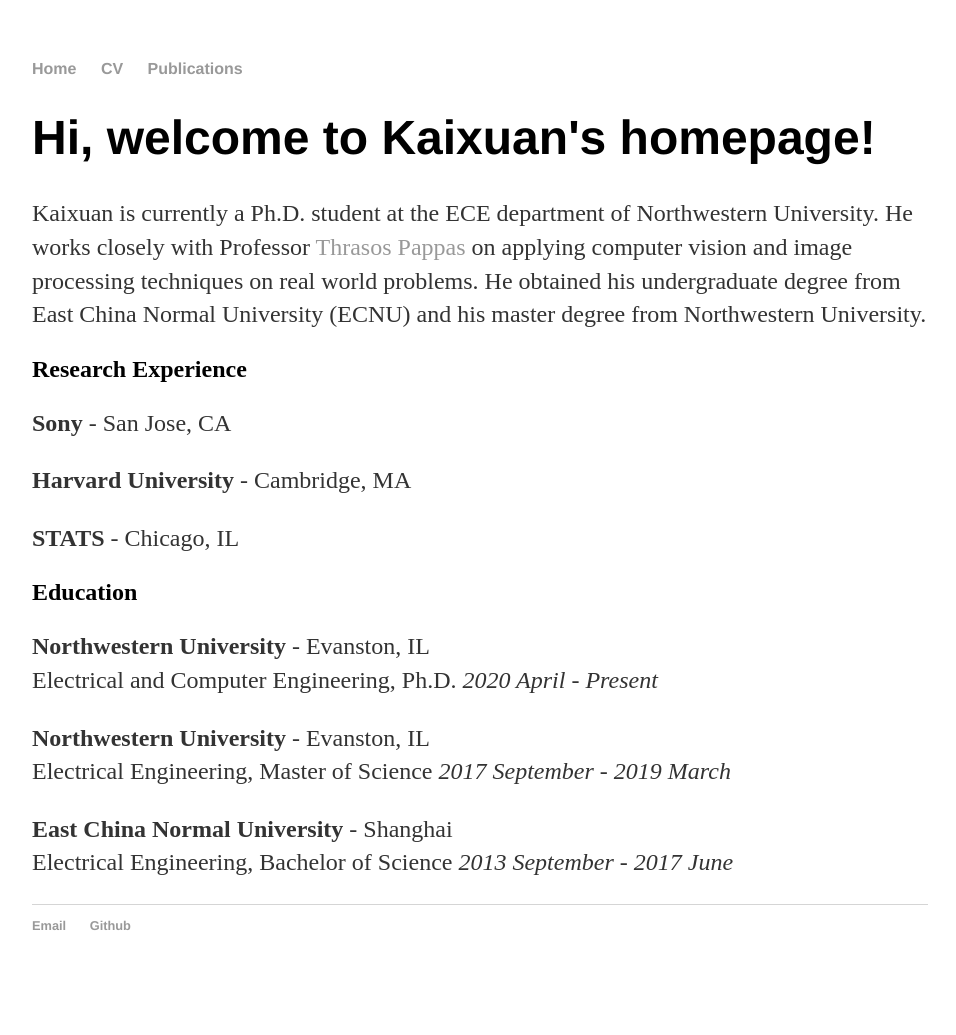
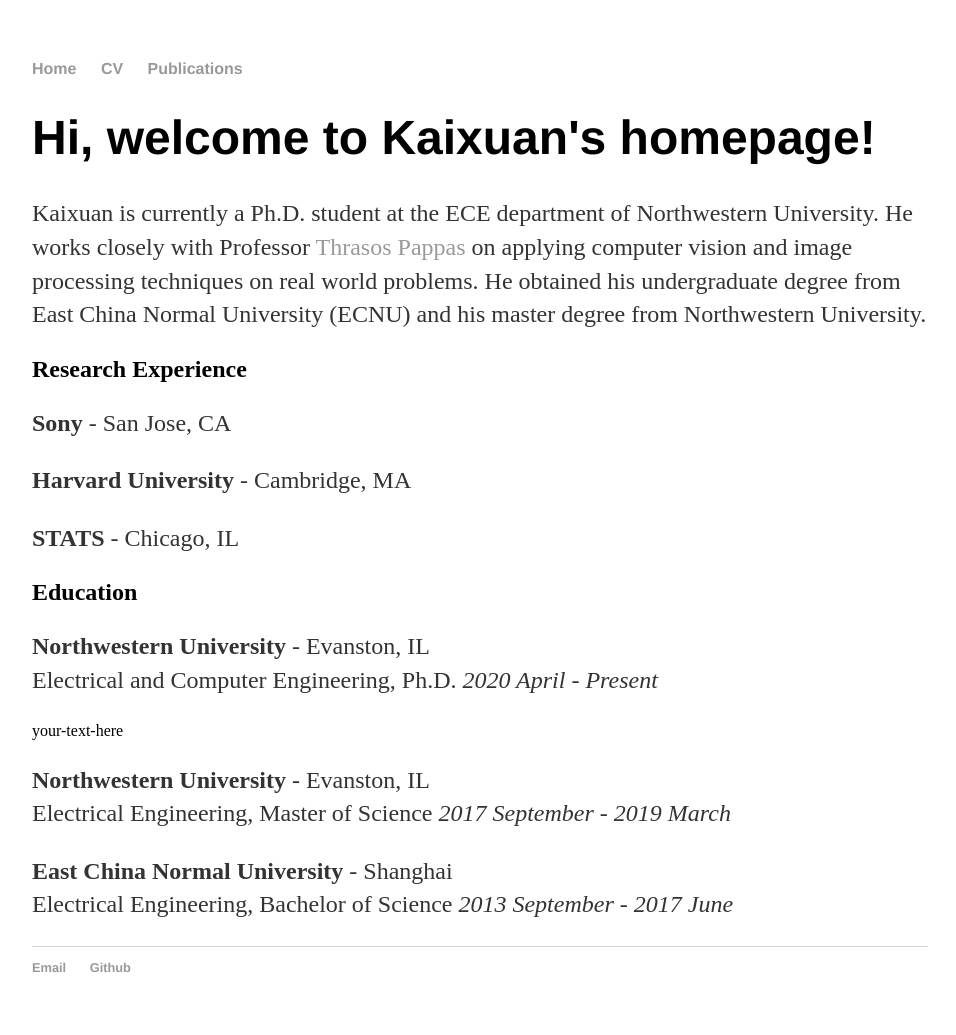
Before and after one commit to KaixuanZ/KaixuanZ.github.io, a Jekyll site: the page built from index.html, in a window 1280 px wide. Shown: the whole page, without its empty margins (160-1116 px from the left). Built offline with Jekyll 4.4.1, drawn with Linux system fonts in a browser that asks for light colours; before the commit the page ends 993 px from its top, so only the background shows below that.

Commit message:
Update index.html

```diff
--- a/index.html
+++ b/index.html
@@ -20,7 +20,7 @@
 	<h2> Education </h2>
 
 	<p> <strong> Northwestern University </strong> - Evanston, IL <br>
-	Electrical and Computer Engineering, Ph.D. <em style="text-align: right"> 2020 April - Present </em>  </p>
+	Electrical and Computer Engineering, Ph.D. <em style="text-align: right"> 2020 April - Present </em> <div style="text-align: justify"> your-text-here </div> </p>
 
 	<p> <strong> Northwestern University </strong> - Evanston, IL <br>
 	Electrical Engineering, Master of Science <em> 2017 September - 2019 March </em> </p>
```
